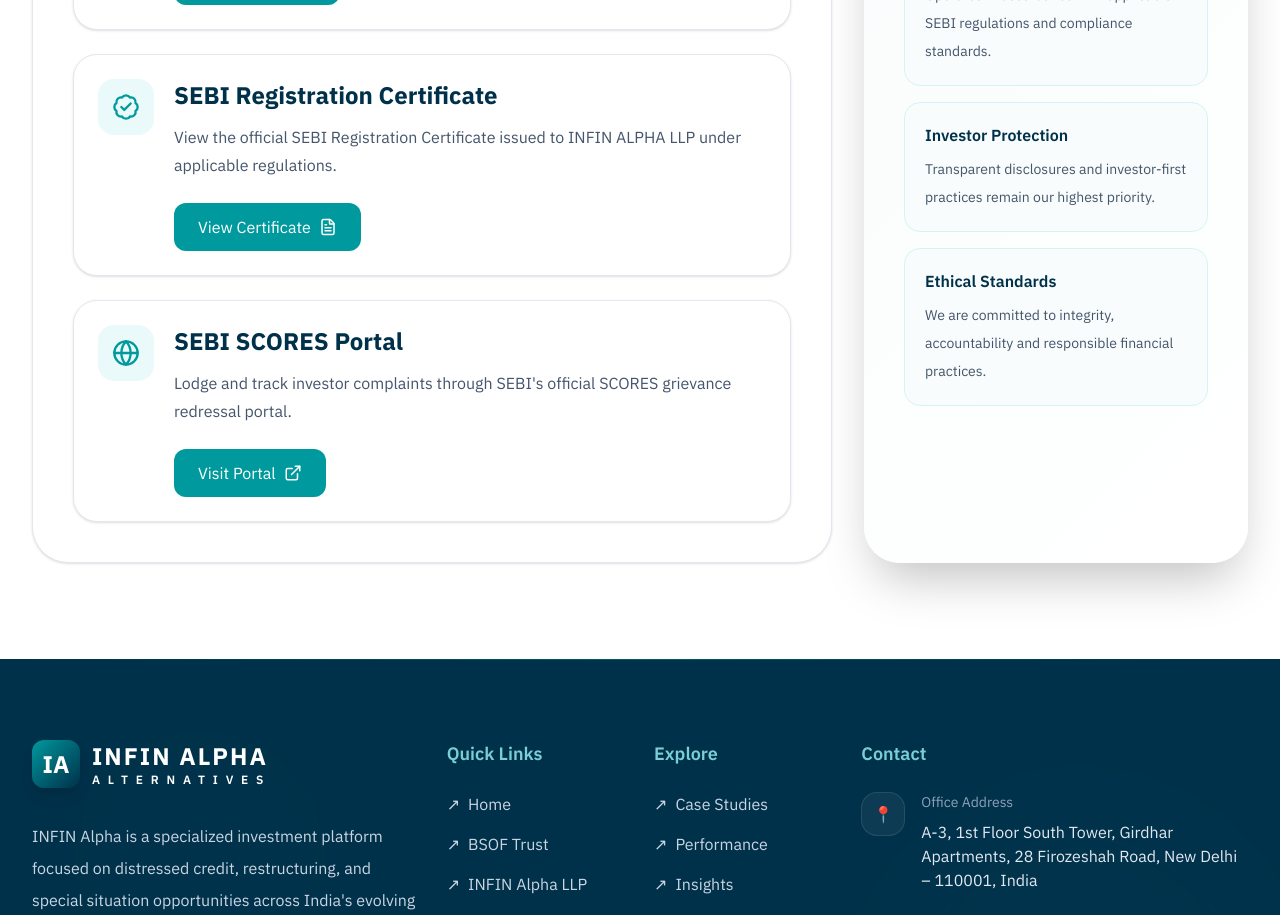
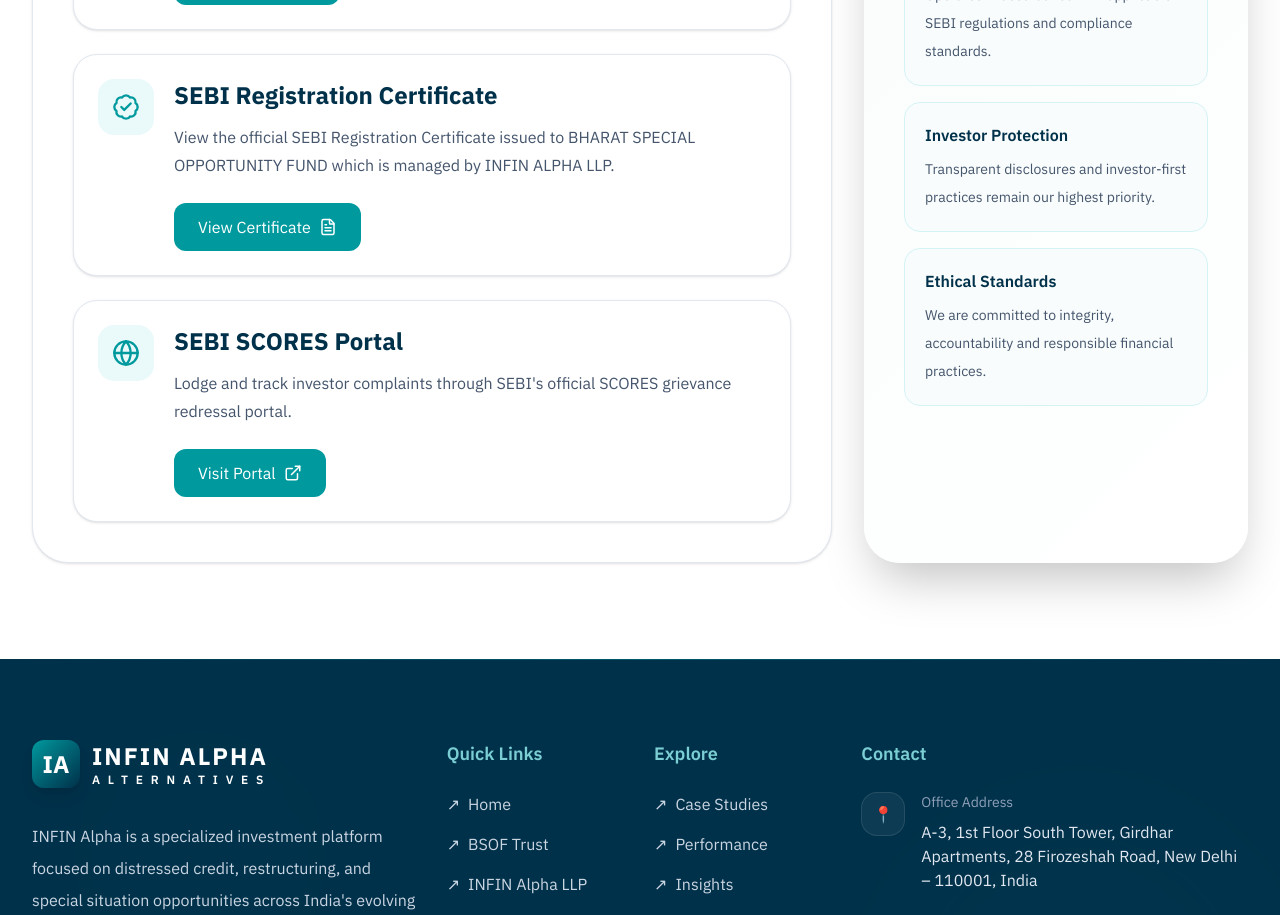
Before and after one commit to shubhamproject09-dev/Infin-Alpha, a Next.js app: page /regulatory-disclosures in a window 1280 px wide. Shown: the part 1400-2315 px from the top of the page. Built offline with nearby package versions, Linux system fonts and the light colour scheme.

Commit message:
contant change

```diff
--- a/components/Legal/LegalSection.jsx
+++ b/components/Legal/LegalSection.jsx
@@ -31,7 +31,7 @@
         {
             title: "SEBI Registration Certificate",
             description:
-                "View the official SEBI Registration Certificate issued to INFIN ALPHA LLP under applicable regulations.",
+                "View the official SEBI Registration Certificate issued to BHARAT SPECIAL OPPORTUNITY FUND which is managed by INFIN ALPHA LLP.",
             icon: BadgeCheck,
             button: "View Certificate",
             slug: "sebi-registration",
```
